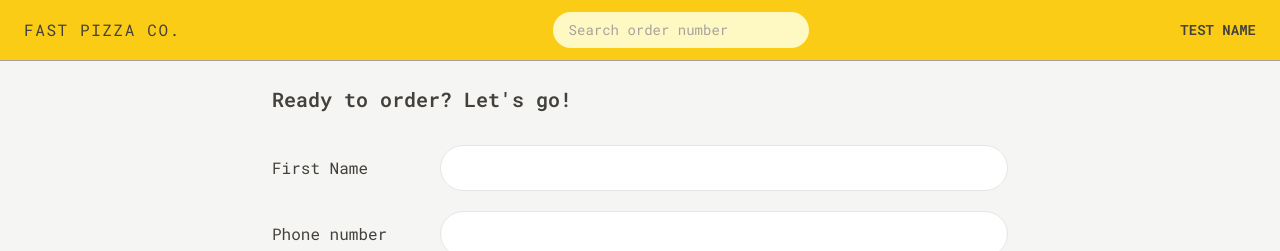
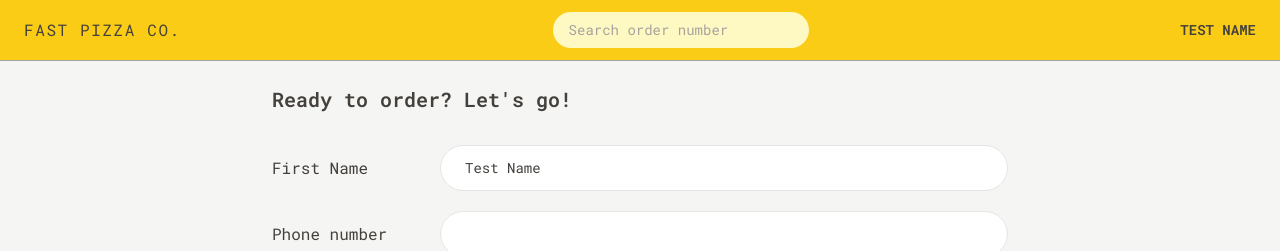
Before and after one commit to Cr1sti4n85/pizza-app, a React (Vite) app: page /order/new in a window 1280 px wide. Shown: the top 251 px of the page. Built offline with nearby package versions, Linux system fonts and the light colour scheme.

Commit message:
Implement reading and updating of User state

```diff
--- a/src/features/cart/Cart.jsx
+++ b/src/features/cart/Cart.jsx
@@ -2,6 +2,7 @@ import { Link } from "react-router-dom";
 import LinkButton from "../../ui/LinkButton";
 import Button from "../../ui/Button";
 import CartItem from "./CartItem";
+import { useSelector } from "react-redux";
 
 const fakeCart = [
   {
@@ -29,12 +30,13 @@ const fakeCart = [
 
 function Cart() {
   const cart = fakeCart;
+  const username = useSelector((state) => state.user.username);
 
   return (
     <div className="px-4 py-3">
       <LinkButton to="/menu">&larr; Back to menu</LinkButton>
 
-      <h2 className="mt-7 text-xl font-semibold">Your cart, %NAME%</h2>
+      <h2 className="mt-7 text-xl font-semibold">Your cart, {username}</h2>
 
       <ul className="mt-3 divide-y divide-stone-200 border-b">
         {cart.map((item) => (
--- a/src/features/order/CreateOrder.jsx
+++ b/src/features/order/CreateOrder.jsx
@@ -1,6 +1,7 @@
 import { Form, redirect, useActionData, useNavigation } from "react-router-dom";
 import { createOrder } from "../../services/apiRestaurant";
 import Button from "../../ui/Button";
+import { useSelector } from "react-redux";
 
 // https://uibakery.io/regex-library/phone-number
 const isValidPhone = (str) =>
@@ -34,6 +35,7 @@ const fakeCart = [
 
 function CreateOrder() {
   const navigation = useNavigation();
+  const username = useSelector((state) => state.user.username);
 
   const isSubmitting = navigation.state === "submitting";
 
@@ -52,7 +54,13 @@ function CreateOrder() {
       <Form method="POST">
         <div className="mb-5 flex flex-col gap-2 sm:flex-row sm:items-center">
           <label className="sm:basis-40">First Name</label>
-          <input className="input grow" type="text" name="customer" required />
+          <input
+            className="input grow"
+            defaultValue={username}
+            type="text"
+            name="customer"
+            required
+          />
         </div>
 
         <div className="mb-5 flex flex-col gap-2 sm:flex-row sm:items-center">
--- a/src/features/user/CreateUser.jsx
+++ b/src/features/user/CreateUser.jsx
@@ -1,11 +1,21 @@
 import { useState } from "react";
 import Button from "../../ui/Button";
+import { useDispatch } from "react-redux";
+import { updateName } from "./userSlice";
+import { useNavigate } from "react-router-dom";
 
 function CreateUser() {
   const [username, setUsername] = useState("");
+  const dispatch = useDispatch();
+  const navigate = useNavigate();
 
   function handleSubmit(e) {
     e.preventDefault();
+
+    if (!username) return;
+
+    dispatch(updateName(username));
+    navigate("/menu");
   }
 
   return (
--- a/src/ui/Home.jsx
+++ b/src/ui/Home.jsx
@@ -1,6 +1,9 @@
+import { useSelector } from "react-redux";
 import CreateUser from "../features/user/CreateUser";
+import Button from "./Button";
 
 function Home() {
+  const username = useSelector((state) => state.user.username);
   return (
     <div className="my-10 px-4 text-center sm:my-16">
       <h1 className="mb-8 text-xl font-semibold md:text-3xl">
@@ -10,7 +13,13 @@ function Home() {
           Straight out of the oven, straight to you.
         </span>
       </h1>
-      <CreateUser />
+      {username === "" ? (
+        <CreateUser />
+      ) : (
+        <Button to="/menu" type="primary">
+          Continue ordering, {username}
+        </Button>
+      )}
     </div>
   );
 }
```
